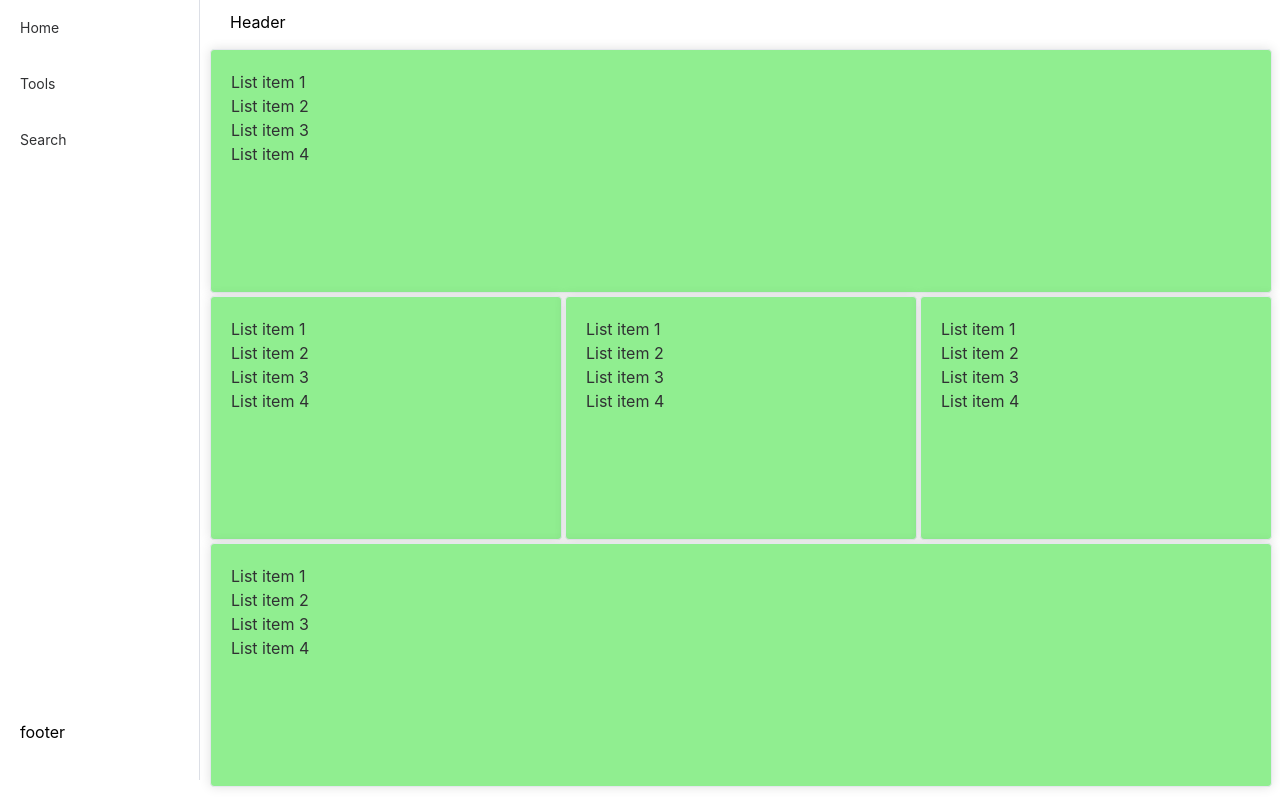
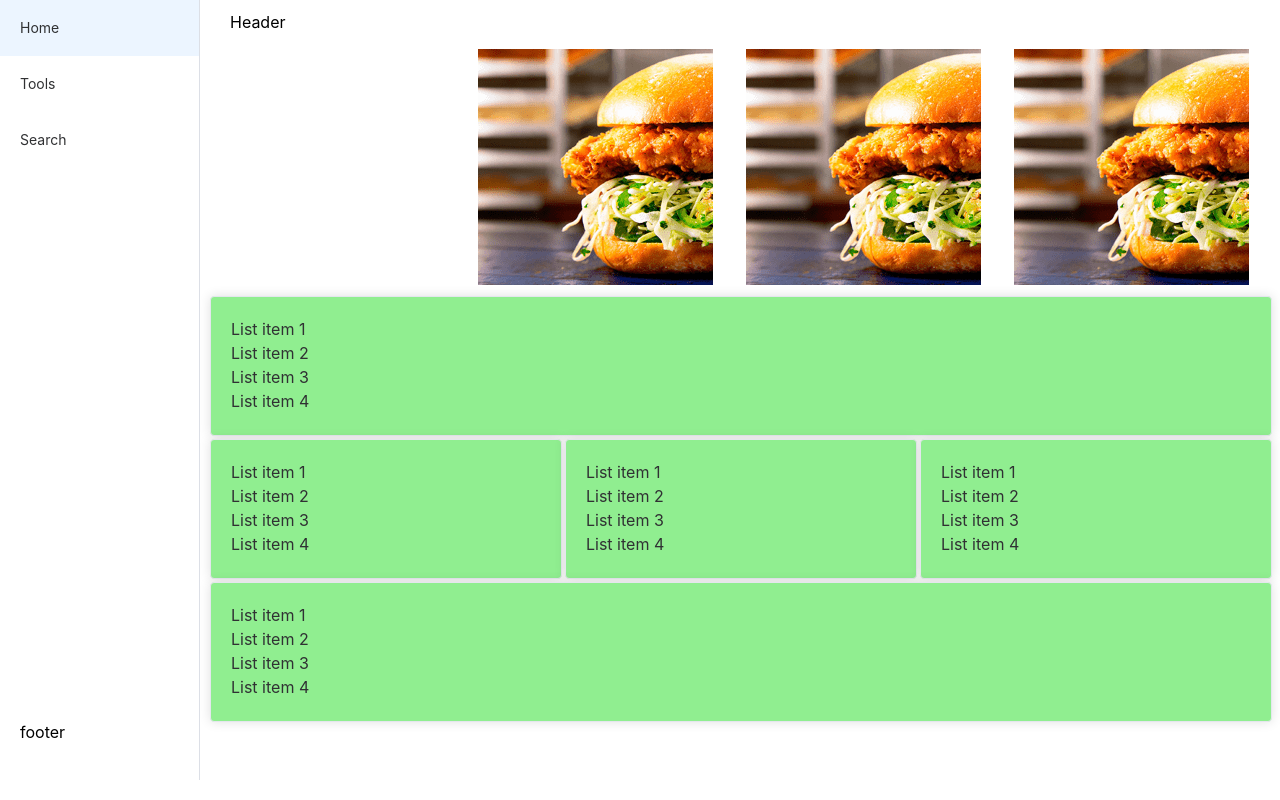
Before and after one commit to KkemChen/Maintain_Tools, a Vue app: page / in a window 1280 px wide. Built offline with nearby package versions, Linux system fonts and the light colour scheme.

Commit message:
fix: 修复了Pie图没有显示的问题

```diff
--- a/src/components/Pie.vue
+++ b/src/components/Pie.vue
@@ -29,7 +29,7 @@ function initChart() {
     if (myChart === null || myChart === undefined) {
         myChart = echarts.init(document.getElementById(props.id) as HTMLElement);
     }
-    const theme = globalStore.$state.themeConfig.theme || 'light';
+    const theme = 'light';
     let percentText = String(props.option.data).split('.');
     console.log(`data: ${props.option.data}`)
     const option = {
@@ -147,6 +147,7 @@ watch(
             });
         }
     },
+    { deep: true }
 );
 
 onMounted(() => {
--- a/src/views/Home.vue
+++ b/src/views/Home.vue
@@ -1,36 +1,93 @@
+<script setup>
+// import Card from "../components/Card.vue"
+import Pie from '../components/Pie.vue'
+import { ref, onMounted, nextTick } from "vue"
+
+const chartsOption = ref({
+    cpuChart: {
+        data: 65.89
+    },
+    memoryChart: null,
+    loadChart: null,
+    diskChart: null
+})
+
+onMounted(() => {
+    setInterval(()=>{
+
+        nextTick(() => {
+            chartsOption.value.cpuChart.data = (Math.random() * 100).toFixed(2);
+        });
+    }, 1000);
+});
+
+
+</script>
+
 <template>
+    <!-- <h1>home</h1> -->
+
+    <div class="main-container">
+        <el-row :gutter="12" class="main-row">
+            <el-col :span="6" class = "pie-col">
+                <!-- <img src="../assets/hamburger.png"/> -->
+                <Pie id="test" :option="option"/>
+            </el-col>
+            <el-col :span="6" class = "pie-col">
+                <img src="../assets/hamburger.png"/>
+            </el-col>
+            <el-col :span="6" class = "pie-col">
+                <img src="../assets/hamburger.png"/>
+            </el-col>
+            <el-col :span="6" class = "pie-col">
+                <img src="../assets/hamburger.png"/>
+            </el-col>
+        </el-row>
         <el-row :gutter="10">
-      <el-col :span="24"><div class="grid-content ep-bg-purple">
+            <el-col :span="24">
+                <div class="grid-content ep-bg-purple">
                     <el-card class="box-card">
                         <div v-for="o in 4" :key="o" class="text item">{{ 'List item ' + o }}</div>
                     </el-card>
-      </div></el-col>
+                </div>
+            </el-col>
         </el-row>
         <el-row :gutter="5">
-      <el-col :span="8" ><div class="grid-content ep-bg-purple" >
+            <el-col :span="8" >
+                <div class="grid-content ep-bg-purple" >
                     <el-card class="box-card">
                     <div v-for="o in 4" :key="o" class="text item">{{ 'List item ' + o }}</div>
                     </el-card>
-      </div></el-col>
-      <el-col :span="8" ><div class="grid-content ep-bg-purple" >
+                </div>
+            </el-col>
+            <el-col :span="8" >
+                <div class="grid-content ep-bg-purple" >
                     <el-card class="box-card">
                     <div v-for="o in 4" :key="o" class="text item">{{ 'List item ' + o }}</div>
                     </el-card>
-      </div></el-col>
-      <el-col :span="8" ><div class="grid-content ep-bg-purple" >
+                </div>
+            </el-col>
+            <el-col :span="8" >
+                <div class="grid-content ep-bg-purple" >
                     <el-card class="box-card">
                     <div v-for="o in 4" :key="o" class="text item">{{ 'List item ' + o }}</div>
                     </el-card>
-      </div></el-col>
+                </div>
+            </el-col>
         </el-row>
         <el-row :gutter="10">
-      <el-col :span="24"><div class="grid-content ep-bg-purple" >
+            <el-col :span="24">
+                <div class="grid-content ep-bg-purple" >
                     <el-card class="box-card">
                     <div v-for="o in 4" :key="o" class="text item">{{ 'List item ' + o }}</div>
                     </el-card>
-      </div></el-col>
+                </div>
+            </el-col>
         </el-row>
+    </div>
+
 </template>
+
 
 <style scoped>
 .el-row {
```
Lines whose indentation alone changed are shown as unchanged.
